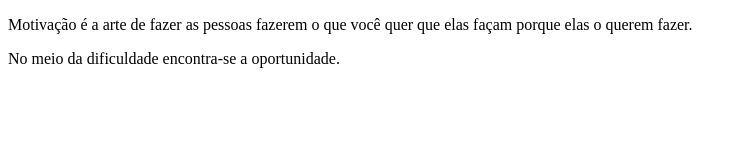
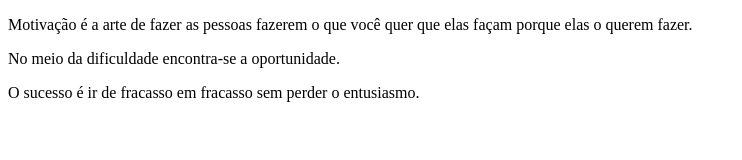
Before and after one commit to Jonathas-Felipe/Projeto-01---M-dulo-01, a plain HTML site: page index.html in a window 1280 px wide. Shown: the whole page, without its empty margins (0-742 px from the left). Drawn offline with Linux system fonts and the light colour scheme.

Commit message:
Terceira frase motivacional

```diff
--- a/index.html
+++ b/index.html
@@ -9,5 +9,6 @@
 <body>
     <p>Motivação é a arte de fazer as pessoas fazerem o que você quer que elas façam porque elas o querem fazer.</p>
     <p>No meio da dificuldade encontra-se a oportunidade.</p>
+    <p>O sucesso é ir de fracasso em fracasso sem perder o entusiasmo.</p>
 </body>
 </html>
```
